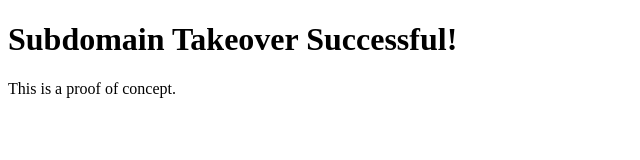
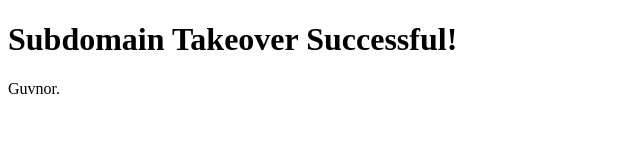
Before and after one commit to Guvn0r/widgets.transferwise.com-, a plain HTML site: page index.html in a window 1280 px wide. Shown: the whole page, without its empty margins (0-640 px from the left). Drawn offline with Linux system fonts and the light colour scheme.

Commit message:
Update index.html

```diff
--- a/index.html
+++ b/index.html
@@ -5,6 +5,6 @@
 </head>
 <body>
     <h1>Subdomain Takeover Successful!</h1>
-    <p>This is a proof of concept.</p>
+    <p>Guvnor.</p>
 </body>
 </html>
```
